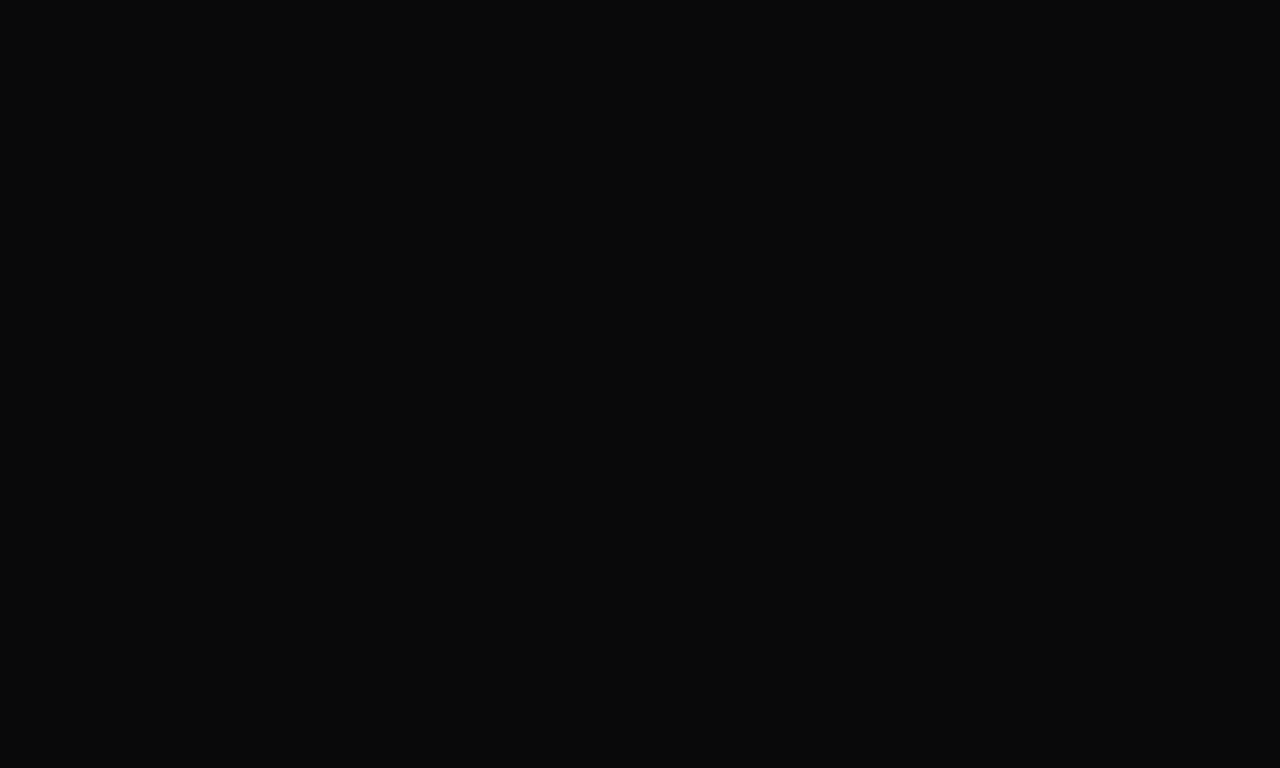
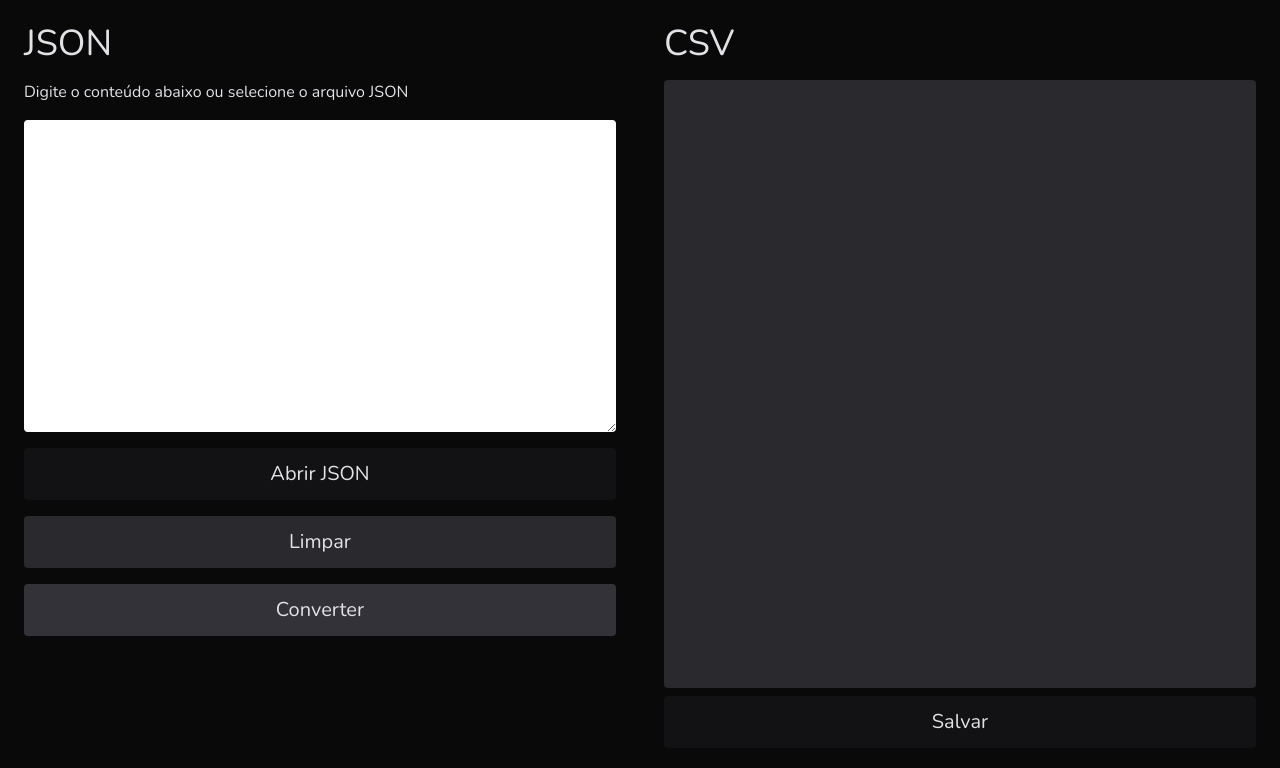
Before and after one commit to TiagoFreitas03/app-collection, a React (Vite) app: page /json-2-csv in a window 1280 px wide. Before the commit this address had no page. Shown: the top 768 px of the page. Built offline with nearby package versions, Linux system fonts and the light colour scheme.

Commit message:
Aplicação JSON 2 CSV

```diff
--- a/src/App.tsx
+++ b/src/App.tsx
@@ -8,6 +8,7 @@ import { CountdownTimer } from './apps/CountdownTimer'
 import { Csv2Json } from './apps/Csv2Json'
 import { DollarsToCents } from './apps/DollarsToCents'
 import { FirstDatabaseApp } from './apps/FirstDatabaseApp'
+import { Json2Csv } from './apps/Json2Csv'
 
 const Home = () => {
 	return (
@@ -20,6 +21,7 @@ const Home = () => {
 			<Link to='/csv-2-json'>CSV 2 JSON</Link>
 			<Link to='/dollars-to-cents'>Dollars To Cents</Link>
 			<Link to='/first-db-app'>First DB App</Link>
+			<Link to='/json-2-csv'>JSON 2 CSV</Link>
 		</div>
 	)
 }
@@ -37,6 +39,7 @@ export function App() {
 				<Route path='/csv-2-json' element={<Csv2Json />} />
 				<Route path='/dollars-to-cents' element={<DollarsToCents />} />
 				<Route path='/first-db-app' element={<FirstDatabaseApp />} />
+				<Route path='/json-2-csv' element={<Json2Csv />} />
 			</Routes>
 		</BrowserRouter>
 	)
--- /dev/null
+++ b/src/apps/Json2Csv.tsx
@@ -0,0 +1,132 @@
+import { useState, FormEvent, ChangeEvent } from 'react'
+
+import { saveFile } from '../utils/saveFile'
+
+export function Json2Csv() {
+	const [content, setContent] = useState('')
+	const [output, setOutput] = useState<string[][]>([])
+
+	function handleConversionFormSubmit(event: FormEvent) {
+		event.preventDefault()
+
+		if (content !== '')
+			convertJsonToCsv(content)
+		else {
+			return alert('Informe o conteúdo JSON')
+		}
+	}
+
+	function convertJsonToCsv(text: string) {
+		try {
+			const json = JSON.parse(content)
+
+			if (json.length < 1)
+				return alert('A quantidade mínima de objetos é 1')
+
+			const fields = Object.keys(json[0])
+			const rows: string[][] = [fields]
+
+			for (let obj of json) {
+				const keys = Object.keys(obj) as string[]
+				const values = Object.values(obj) as string[]
+
+				if (keys.join('-').toUpperCase() !== fields.join('-').toUpperCase())
+					return alert('Atributos inválidos')
+
+				if (values.length !== fields.length)
+					return alert('Valores inválidos')
+
+				rows.push(values)
+			}
+
+			setOutput(rows)
+		} catch (err) {
+			console.error(err)
+			alert('JSON inválido')
+		}
+	}
+
+	function handleFileSelect(event: ChangeEvent<HTMLInputElement>) {
+		if (event.target.files) {
+			const files = Array.from(event.target.files)
+			const reader = new FileReader()
+
+			reader.onload = async(e) => {
+				if (e.target && typeof e.target.result == 'string') {
+					const text = e.target.result
+					setContent(text)
+				}
+			}
+
+			reader.readAsText(files[0])
+		}
+
+		event.target.value = ''
+	}
+
+	function clearFields() {
+		setContent('')
+		setOutput([])
+	}
+
+	return (
+		<div className="w-screen h-screen overflow-x-hidden flex font-serif">
+			<div className="w-[50%] h-screen p-6 overflow-y-auto">
+				<h1 className="mb-4 text-4xl">JSON</h1>
+
+				<form onSubmit={handleConversionFormSubmit}>
+					<label className="block w-full my-1">
+						Digite o conteúdo abaixo ou selecione o arquivo JSON
+					</label>
+
+					<textarea
+						className="block w-full my-4 rounded py-3 px-2 text-gray-900"
+						value={content}
+						onChange={e => setContent(e.target.value)} rows={12}
+						spellCheck={false}
+					/>
+
+					<input
+						type="file"
+						name="uploadfile"
+						id="jsonFile"
+						onChange={handleFileSelect}
+						accept='.json'
+						className="hidden w-full my-1"
+					/>
+
+					<label
+						className="block text-center w-full p-3 my-2 rounded text-xl bg-gray-700 cursor-pointer"
+						htmlFor="jsonFile"
+					>Abrir JSON</label>
+
+					<button
+						type="button"
+						className="w-full p-3 my-2 rounded text-xl bg-gray-600"
+						onClick={clearFields}
+					>Limpar</button>
+
+					<button type="submit" className="w-full p-3 my-2 rounded text-xl bg-gray-500">
+						Converter
+					</button>
+				</form>
+			</div>
+
+			<div className="w-[50%] h-screen p-6 overflow-y-auto">
+				<h1 className="mb-4 text-4xl">CSV</h1>
+
+				<div className="bg-gray-600 rounded p-4 h-[76vh] overflow-y-auto text-sm">
+					{output.map((row, index) => <p key={index}>{row.join(';')}</p>)}
+				</div>
+
+				<button
+					className="text-center w-full p-3 my-2 rounded text-xl bg-gray-700"
+					onClick={() => {
+						if (output.length > 0)
+							saveFile(output.map(row => row.join(';')).join('\n'), 'csv')
+					}}
+				>Salvar</button>
+			</div>
+		</div>
+	)
+}
```
Also changed, not shown: 1 other file (tests, documents, lock files or other folders).
